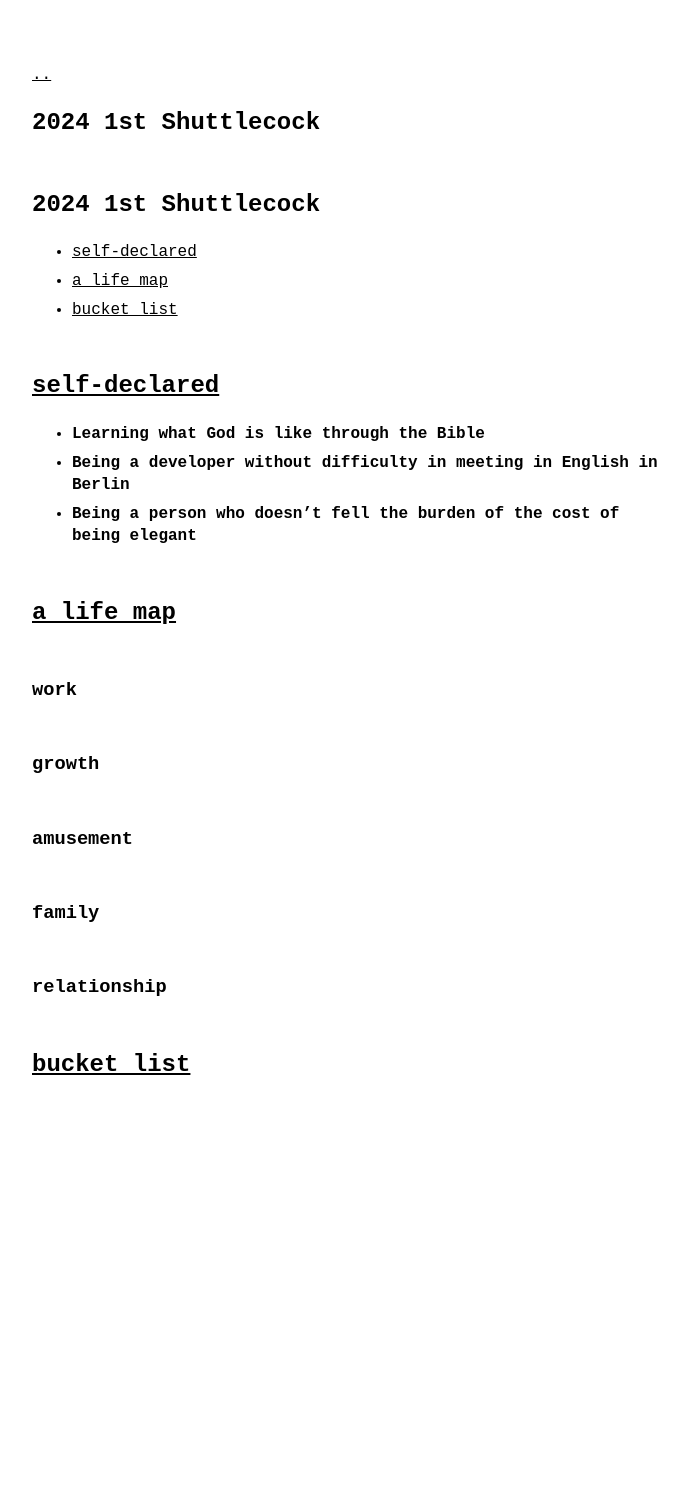
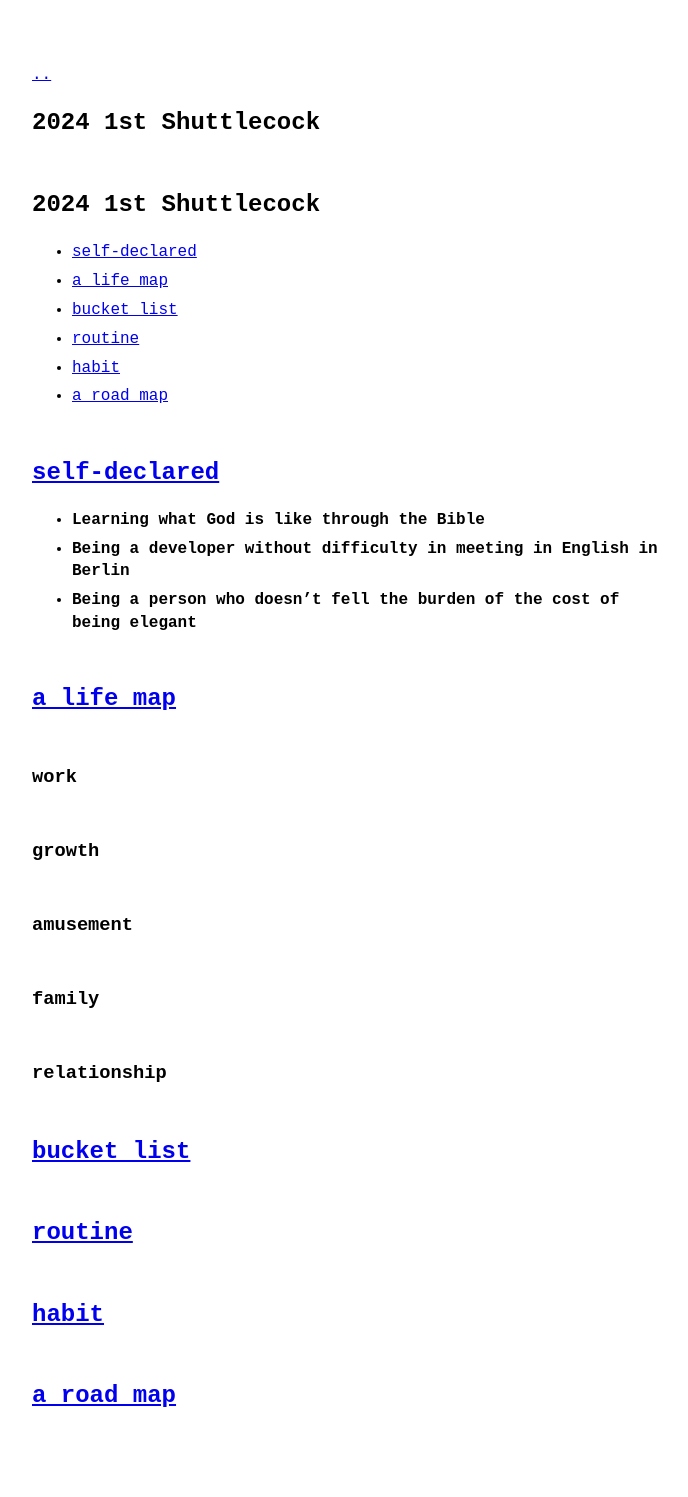
Before and after one commit to hanjicock/hanjicock.github.io, a Jekyll site: the page built from 202401Shuttlecock.md, in a window 1280 px wide. Shown: the whole page, without its empty margins (288-976 px from the left). Built offline with Jekyll 4.4.1, drawn with Linux system fonts in a browser that asks for light colours; our own code applies the rules of GitHub Pages for plain Markdown files; before the commit the page ends 1166 px from its top, so only the background shows below that.

Commit message:
2024-01-02 start git blog

```diff
--- a/202401Shuttlecock.md
+++ b/202401Shuttlecock.md
@@ -7,6 +7,9 @@ category: goal
 - [self-declared](#self-declared)
 - [a life map](#a-life-map)
 - [bucket list](#bucket-list)
+- [routine](#routine)
+- [habit](#habit)
+- [a road map](#a-road-map)
 
 ## [self-declared](#self-declared)
 - **Learning what God is like through the Bible**
@@ -21,3 +24,9 @@ category: goal
 ### relationship
 
 ## [bucket list](#bucket-list)
+
+## [routine](#routine)
+
+## [habit](#habit)
+
+## [a road map](#a-road-map)
--- a/_sass/no-style-please.scss
+++ b/_sass/no-style-please.scss
@@ -94,5 +94,5 @@ img {
 }
 
 a {
-  color: black;
+
 }
```
